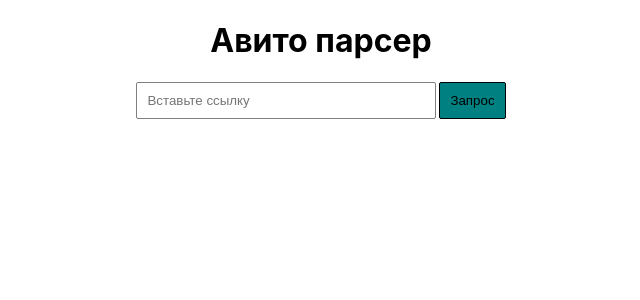
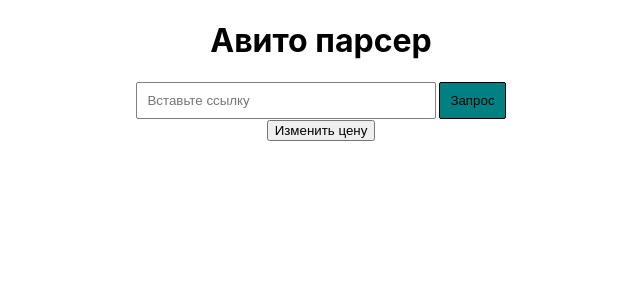
Before and after one commit to TSENTSEUS/scrapper-next, a Next.js app: page / in a window 1280 px wide. Shown: the top 300 px of the page, without its empty margins (319-959 px from the left). Built offline with nearby package versions, Linux system fonts and the light colour scheme.

Commit message:
edit price

```diff
--- a/pages/index.js
+++ b/pages/index.js
@@ -28,7 +28,7 @@
             setInitialPrice(e.price)
         })
         console.log(initialPrice)
-    })
+    },[data, initialPrice, statement])
 
 
   return (
@@ -57,7 +57,7 @@
                 { edit ? <input value={initialPrice} onChange={(e) =>
                     setInitialPrice(e.target.value)}/> : statement ? initialPrice : '' }
                 {
-                    statement ? <button onClick={editData}> Изменить цену </button> : ''
+                   <button onClick={editData}> Изменить цену </button>
                 }
             </div>
 
```
